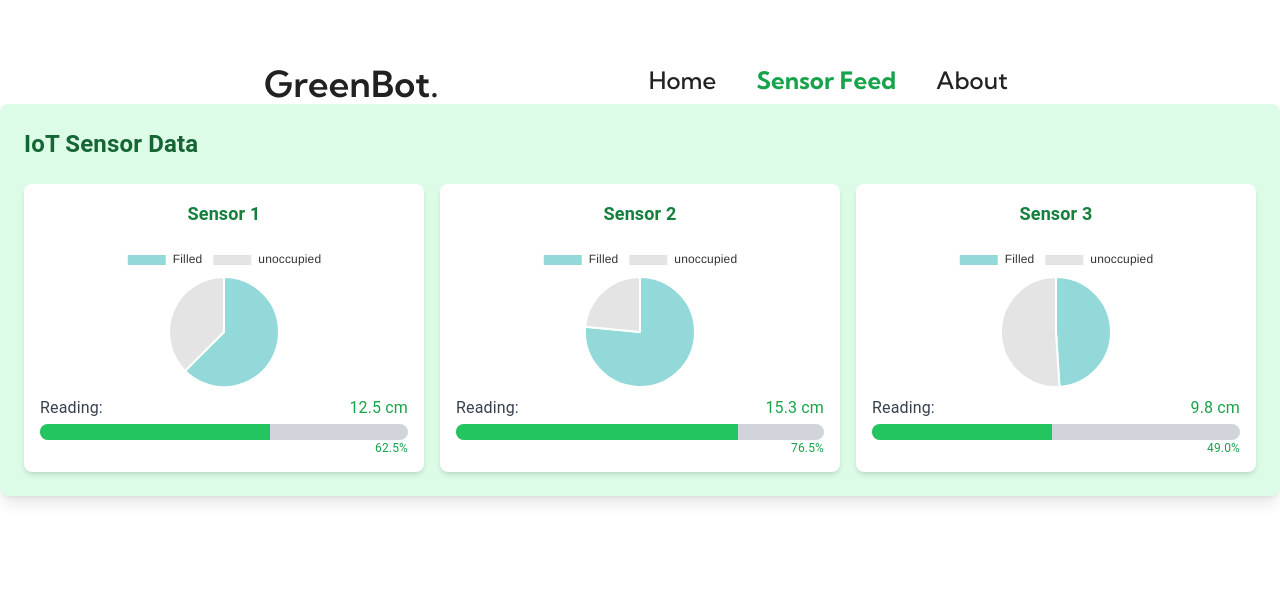
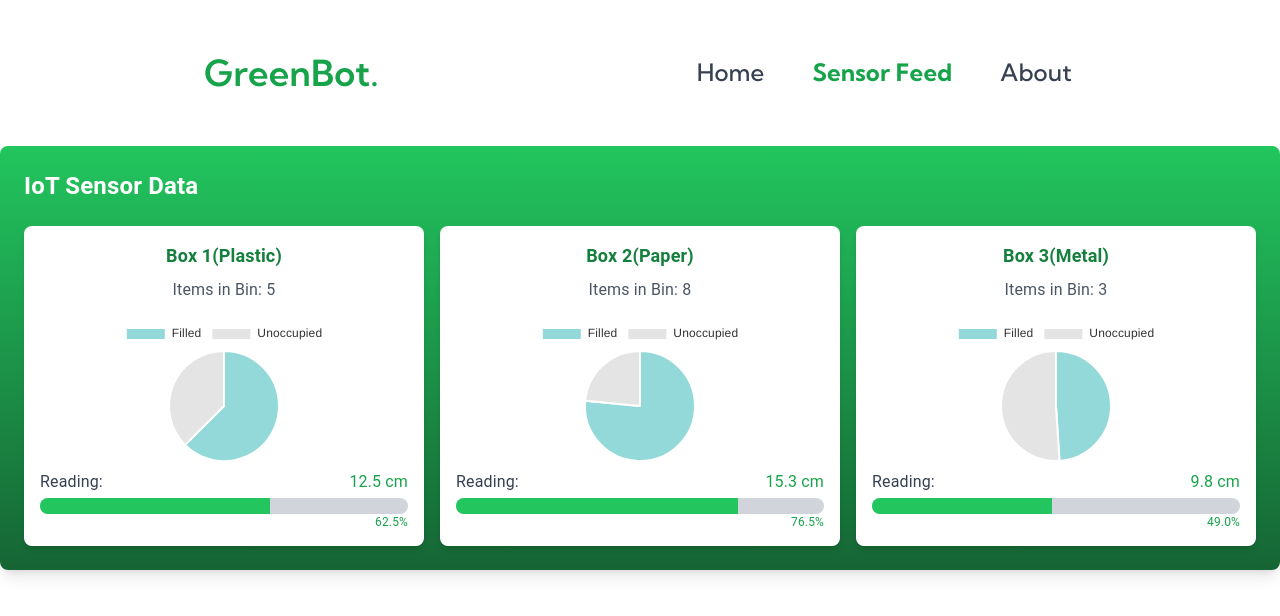
Before and after one commit to Burhan-Ahmed/GreenBot, a Next.js app: page /Components/IOT in a window 1280 px wide. Shown: the top 616 px of the page. Built offline with nearby package versions, Linux system fonts and the light colour scheme.

Commit message:
Initial commit

```diff
--- a/src/pages/Components/About.tsx
+++ b/src/pages/Components/About.tsx
@@ -1,18 +1,45 @@
 import { motion } from 'framer-motion';
-import { FaUserCircle } from 'react-icons/fa';
+import { FaUserCircle, FaGithub, FaLinkedin } from 'react-icons/fa';
 
 export default function About() {
+  const contributors = [
+    {
+      name: 'Muhammad Burhan Ahmed',
+      role: 'Software Specialist',
+      expertise: 'Expert in programming and electronics, focusing on improving efficiency.',
+      github: 'https://github.com/your-github-username1',
+      linkedin: 'https://linkedin.com/in/your-linkedin-username1',
+      twitter: 'https://twitter.com/your-twitter-username1',
+    },
+    {
+      name: 'Javeria Razzaq',
+      role: 'Hardware Specialist',
+      expertise: 'Expert in electronics and robotics.',
+      github: 'https://github.com/your-github-username2',
+      linkedin: 'https://linkedin.com/in/your-linkedin-username2',
+      twitter: 'https://twitter.com/your-twitter-username2',
+    },
+    {
+      name: 'Muhammad Ali Raza',
+      role: 'None',
+      expertise: 'General contributor with various skills.',
+      github: 'https://github.com/your-github-username3',
+      linkedin: 'https://linkedin.com/in/your-linkedin-username3',
+      twitter: 'https://twitter.com/your-twitter-username3',
+    },
+  ];
+
   return (
     <motion.div
-      className="bg-green-100 min-h-screen p-6"
+      className="bg-gradient-to-b from-green-500 to-green-800 min-h-screen px-4 md:px-8 lg:px-16" // Added responsive padding
       initial={{ opacity: 0 }}
       animate={{ opacity: 1 }}
       transition={{ duration: 0.5 }}
     >
-      <div className="font-burh text-2xl mt-12 text-center text-black">
+      <div className="pt-5 font-bold text-4xl text-center text-white">
         About Our Robotic Arm Project
       </div>
-      <div className="mt-6 text-lg text-gray-800 max-w-4xl mx-auto">
+      <div className="mt-6 text-lg text-gray-100 max-w-4xl mx-auto">
         <p>
           Our project revolves around an innovative robotic arm designed to classify solid waste, including plastics, paper, and metals, using Arduino and advanced computer vision techniques. This technology not only improves recycling efficiency but also helps promote sustainable waste management practices.
         </p>
@@ -22,20 +49,20 @@ export default function About() {
       </div>
       <div className="mt-8 flex justify-center">
         <img
-          src="/path/to/robot-image.jpg"
+          src="/About/Robot.png"
           alt="Robotic Arm"
-          className="rounded-lg shadow-lg max-w-xs w-full"
+          className="rounded-md shadow-lg max-w-lg w-full h-auto"
         />
       </div>
 
-      <div className="mt-12 text-lg text-gray-800 max-w-4xl mx-auto">
+      <div className="mt-12 text-lg text-gray-100 max-w-4xl mx-auto">
         <h2 className="text-xl font-semibold mt-8">Purpose</h2>
         <p>
           The primary purpose of our robotic arm is to enhance recycling efforts by accurately classifying different types of waste materials. This will help in reducing landfill waste and promoting a circular economy.
         </p>
 
         <h2 className="text-xl font-semibold mt-8">Hardware Specifications</h2>
-        <ul className="list-disc list-inside">
+        <ul className="list-disc list-inside text-gray-100">
           <li>Arduino UNO</li>
           <li>MG996R Servo Motors</li>
           <li>Camera Module for Computer Vision</li>
@@ -44,7 +71,7 @@ export default function About() {
         </ul>
 
         <h2 className="text-xl font-semibold mt-8">Software Specifications</h2>
-        <ul className="list-disc list-inside">
+        <ul className="list-disc list-inside text-gray-100">
           <li>Arduino IDE for Embedded Programming</li>
           <li>OpenCV for Image Processing</li>
           <li>Python for Data Analysis</li>
@@ -53,20 +80,28 @@ export default function About() {
       </div>
 
       <div className="mt-12">
-        <h2 className="text-xl font-semibold text-center">Contributors</h2>
+        <h2 className="text-xl font-semibold text-center text-white">Contributors</h2>
         <div className="flex flex-col md:flex-row justify-around max-w-4xl mx-auto mt-4">
-          {['Muhammad Burhan Ahmed', 'Javeria Razzaq', 'Muhammad Ali Raza'].map((name, index) => (
-            <div key={index} className="bg-white rounded-lg shadow-md p-4 m-2 flex-1 flex flex-col items-center">
-              <FaUserCircle className="w-24 h-24 text-gray-400 mb-2" />
-              <h3 className="font-semibold">{name}</h3>
-              <p>Role: {index === 2 ? 'None' : (index === 0 ? 'Software Specialist' : 'Hardware Specialist')}</p>
-              <p>Expertise in programming Lorem simply dummy the electronic remaining essentially unchanged.</p>
+          {contributors.map((member, index) => (
+            <div key={index} className="bg-black rounded-lg shadow-md p-4 m-2 flex-1 flex flex-col items-center text-white">
+              <FaUserCircle className="w-24 h-24 text-gray-400" />
+              <h3 className="font-semibold">{member.name}</h3>
+              <p>Role: {member.role}</p>
+              <p className="text-sm text-gray-300">{member.expertise}</p>
+              <div className="flex space-x-4 mt-2">
+                <a href={member.github} target="_blank" rel="noopener noreferrer" className="text-gray-400 hover:text-gray-200">
+                  <FaGithub />
+                </a>
+                <a href={member.linkedin} target="_blank" rel="noopener noreferrer" className="text-gray-400 hover:text-gray-200">
+                  <FaLinkedin />
+                </a>
+              </div>
             </div>
           ))}
         </div>
       </div>
 
-      <footer className="mt-12 bg-green-200 p-4">
+      <footer className="mt-12 bg-white">
         <div className="text-center text-black">
           <p className="font-semibold">Stay Connected</p>
           <p>Contact us for more information about our project.</p>
--- a/src/pages/Components/IOT.tsx
+++ b/src/pages/Components/IOT.tsx
@@ -11,11 +11,11 @@ import {
 ChartJS.register(ArcElement, Tooltip, Legend);
 
 export default function IOT() {
-  // Example sensor readings (replace with dynamic data)
+  // Example sensor readings with item counts (replace with dynamic data)
   const sensorData = [
-    { name: "Sensor 1", reading: 12.5 },
-    { name: "Sensor 2", reading: 15.3 },
-    { name: "Sensor 3", reading: 9.8 },
+    { name: "Box 1(Plastic)", reading: 12.5, count: 5 },
+    { name: "Box 2(Paper)", reading: 15.3, count: 8 },
+    { name: "Box 3(Metal)", reading: 9.8, count: 3 },
   ];
 
   // Maximum sensor range (in cm)
@@ -23,14 +23,14 @@ export default function IOT() {
 
   return (
     <>
-      <div className="bg-green-100 p-6 rounded-lg shadow-lg">
-        <div className="font-bold text-2xl mb-4 text-green-800">
+      <div className="bg-gradient-to-b from-green-500 to-green-800 p-6 rounded-lg shadow-lg">
+        <div className="font-bold text-2xl mb-4 text-white">
           IoT Sensor Data
         </div>
         <div className="mt-6 grid grid-cols-1 sm:grid-cols-2 lg:grid-cols-3 gap-4">
           {sensorData.map(sensor => {
             const chartData = {
-              labels: ['Filled', 'unoccupied'],
+              labels: ['Filled', 'Unoccupied'],
               datasets: [
                 {
                   label: sensor.name,
@@ -48,6 +48,7 @@ export default function IOT() {
             return (
               <div key={sensor.name} className="bg-white p-4 rounded-lg shadow-md flex flex-col items-center justify-center h-full">
                 <h2 className="text-lg font-semibold text-green-700">{sensor.name}</h2>
+                <div className="mt-2 text-gray-600">Items in Bin: {sensor.count}</div>
                 <div className="mt-4 h-36 w-full flex justify-center items-center">
                   <Pie
                     data={chartData}
--- a/src/pages/Components/NavigationBar.tsx
+++ b/src/pages/Components/NavigationBar.tsx
@@ -1,40 +1,59 @@
-import React from 'react';
+import React, { useState } from 'react';
 import Link from "next/link";
 import { useRouter } from 'next/router';
 
 export default function NavBar() {
   const router = useRouter();
+  const [isMobileMenuOpen, setMobileMenuOpen] = useState(false); // State to manage mobile menu visibility
+
+  const toggleMobileMenu = () => {
+    setMobileMenuOpen(prevState => !prevState); // Toggle the mobile menu
+  };
 
   return (
-    <>
-      <div className="font-burh text-2xl mt-16 flex justify-between">
-        <h1 className="text-4xl ms-64 font-semibold">
-          <div className="backdrop-blur-md bg-white px-2 bg-opacity-30 rounded-full">
-            <Link href="/">
-              GreenBot.
+    <div className="font-burh mx-16 text-2xl py-12 px-4 md:px-16 lg:px-32 flex justify-between items-center relative">
+      {/* Brand / Logo */}
+      <h1 className="text-3xl md:text-4xl font-semibold">
+        <div className="text-green-600 px-3 py-1">
+          <Link href="/">GreenBot.</Link>
+        </div>
+      </h1>
+
+      {/* Navigation Links for Desktop */}
+      <ul className="hidden md:flex px-4 font-medium space-x-8 lg:space-x-12 py-2">
+        {['/', '/Components/IOT', '/Components/About'].map((path) => (
+          <li key={path} className="relative group">
+            <Link href={path} className={`transition-colors duration-300
+              ${router.pathname === path ? 'font-bold text-green-600' : 'text-gray-700'}
+              after:content-[''] after:block after:w-0 after:h-[2px] after:bg-green-600 after:transition-all after:duration-300
+              after:ease-in-out group-hover:after:w-full`}>
+              {path === '/' ? 'Home' : path === '/Components/IOT' ? 'Sensor Feed' : 'About'}
             </Link>
-          </div>
-        </h1>
-        <ul>
-          <div className="flex px-4 font-medium me-64 space-x-10 backdrop-blur-md rounded-full bg-white bg-opacity-30">
-            <li className={router.pathname === '/' ? 'font-bold text-green-600' : ''}>
-              <Link href="/">
-                Home
+          </li>
+        ))}
+      </ul>
+
+      {/* Responsive Menu for Mobile */}
+      <div className="md:hidden flex items-center">
+        <button onClick={toggleMobileMenu} className="text-3xl focus:outline-none">
+          &#9776; {/* Hamburger icon */}
+        </button>
+      </div>
+
+      {/* Mobile Menu */}
+      {isMobileMenuOpen && (
+        <ul className="absolute top-full left-0 w-full bg-white shadow-md mt-2 md:hidden flex flex-col items-center py-4">
+          {['/', '/Components/IOT', '/Components/About'].map((path) => (
+            <li key={path} className="py-2">
+              <Link href={path} className={`block transition-colors duration-300
+                ${router.pathname === path ? 'font-bold text-green-600' : 'text-gray-700'}
+                `}>
+                {path === '/' ? 'Home' : path === '/Components/IOT' ? 'Sensor Feed' : 'About'}
               </Link>
             </li>
-            <li className={router.pathname === '/Components/IOT' ? 'font-bold text-green-600' : ''}>
-              <Link href="/Components/IOT">
-                Sensor Feed
-              </Link>
-            </li>
-            <li className={router.pathname === '/Components/About' ? 'font-bold text-green-600' : ''}>
-              <Link href="/Components/About">
-                About
-              </Link>
-            </li>
-          </div>
+          ))}
         </ul>
-      </div>
-    </>
+      )}
+    </div>
   );
 }
--- a/src/pages/index.tsx
+++ b/src/pages/index.tsx
@@ -4,36 +4,45 @@ import Link from "next/link";
 export default function Home() {
   const [isVisible, setIsVisible] = useState(false);
 
+  // Use useEffect to trigger the fade-in effect when the component mounts
   useEffect(() => {
-    document.body.style.backgroundImage =
-      'url("/LandingPage/jozsef-hocza-mzovOU99uSI-unsplash.jpg")';
-    document.body.style.backgroundSize = "cover"; // Ensures the image covers the entire background
-    document.body.style.backgroundPosition = "center"; // Centers the background image
-    document.body.style.backgroundRepeat = "no-repeat"; // Prevents the image from repeating
-    document.body.style.backgroundAttachment = "fixed"; // Makes the background fixed
-
-    // Set visibility after a short delay to trigger the fade-in
-    const timer = setTimeout(() => setIsVisible(true), 5); // Adjust the delay as needed
-
-    return () => {
-      document.body.style.backgroundImage = "none"; // Clean up the style on unmount
-      clearTimeout(timer); // Clear timer on unmount
-    };
+    setTimeout(() => setIsVisible(true), 300); // Adjust delay for smooth fade-in
   }, []);
 
   return (
-    <div className={`transition-opacity duration-700 ${isVisible ? 'opacity-100' : 'opacity-0'}`}>
-      <div className="ms-64 font-burh mt-52 flex flex-col text-white">
-        <h1 className="text-4xl md:text-5xl font-bold mb-4">Green Revolution!</h1>
-        <p className="text-lg md:text-xl mb-6 w-1/3">
-          Greenbot is an innovative robotic solution designed to classify solid waste
-          and monitor bin levels in real time. With cutting-edge technology, we aim to
-          enhance recycling efforts and promote a cleaner, greener environment.
-        </p>
-        <button className="bg-green-500 w-fit hover:bg-green-700 text-white font-bold py-2 px-4 rounded">
-          <Link href="./Components/About">Learn More</Link>
-        </button>
+    <>
+      {/* Prevent scrollbar on body */}
+      <style jsx global>{`
+        body {
+          margin: 0; /* Remove default margin */
+          overflow: hidden; /* Prevent scrolling */
+        }
+      `}</style>
+
+      {/* Main content area */}
+      <div
+        className={`h-screen transition-opacity duration-700 ease-in-out ${isVisible ? "opacity-100" : "opacity-0"}
+          flex justify-center items-center bg-gradient-to-b from-green-500 to-green-800`}
+      >
+        <div className="max-w-4xl text-center px-4 py-10 md:px-6">
+          {/* Main content wrapper */}
+          <h1 className="text-4xl md:text-6xl font-bold text-white mb-6">
+            Green Revolution!
+          </h1>
+          <p className="text-lg md:text-xl text-gray-200 mb-8 leading-relaxed">
+            Greenbot is an innovative robotic solution designed to classify solid
+            waste and monitor bin levels in real-time. With cutting-edge
+            technology, we aim to enhance recycling efforts and promote a cleaner,
+            greener environment.
+          </p>
+          {/* Call to Action Button */}
+          <Link href="/Components/About">
+            <button className="bg-green-600 hover:bg-green-700 text-white font-bold py-3 px-8 rounded-lg shadow-lg transition-all duration-300 transform hover:scale-105">
+              Learn More
+            </button>
+          </Link>
+        </div>
       </div>
-    </div>
+    </>
   );
 }
```
Also changed, not shown: public/About/Robot.PNG (added), 1 other file (tests, documents, lock files or other folders).
